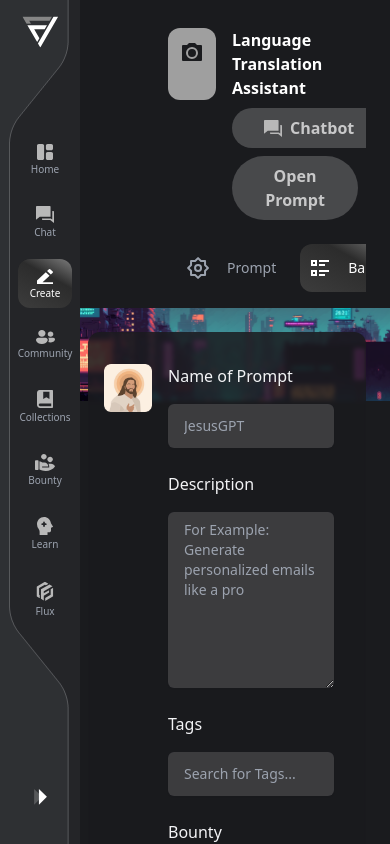
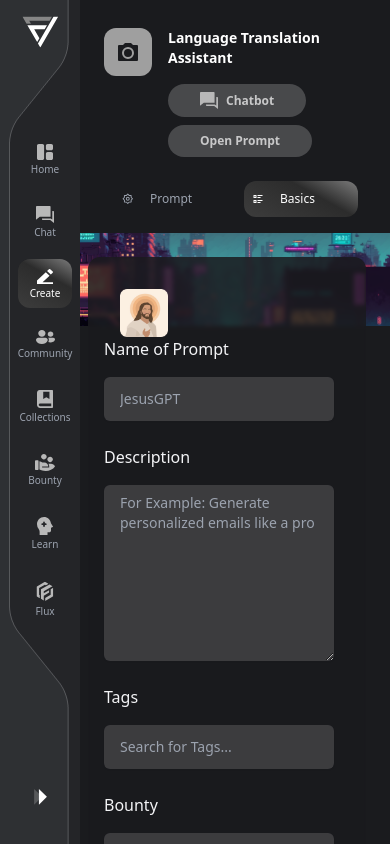
Before and after one commit to kashifal/flowgpt, a Next.js app: page / in a window 390 px wide. Both pictures are taken after a click on the item "Basics". Shown: the top 844 px of the page. Built offline with nearby package versions, Linux system fonts and the light colour scheme.

Commit message:
responsive changes

```diff
--- a/src/components/GPTForm.jsx
+++ b/src/components/GPTForm.jsx
@@ -21,7 +21,7 @@ const GPTForm = () => {
   return (
     <div className="z-50  relative h-full flex items-center  gap-8 ">
               <form
-                className="  pr-8 lg:pl-44 pl-20 pt-8 relative rounded-xl w-[100%]  h-full"
+                className="  pr-8 sm:pl-44 pl-4 pt-8 relative rounded-xl w-[100%]  h-full"
                 style={{
                   background: "rgba(26, 27, 30, 0.85)",
                   backdropFilter: "blur(2px)",
@@ -29,7 +29,7 @@ const GPTForm = () => {
               >
                 <img
                   src="/images/cisa.png"
-                  className="absolute lg:left-12 lg:w-auto w-12 left-4"
+                  className="sm:absolute relative lg:left-12 lg:w-auto w-12 left-4"
                   alt=""
                 />
                 <div>
--- a/src/components/Svgs/Basics.jsx
+++ b/src/components/Svgs/Basics.jsx
@@ -4,8 +4,8 @@ function BasicsIcon() {
   return (
     <svg
       xmlns="http://www.w3.org/2000/svg"
-      width="24"
-      height="24"
+      className="md:h-5 md:w-5 x-3 w-3"
+
       fill="currentcolor"
       viewBox="0 0 24 24"
     >
--- a/src/components/Svgs/Settings.jsx
+++ b/src/components/Svgs/Settings.jsx
@@ -4,10 +4,10 @@ function SettingsIcon() {
   return (
     <svg
       xmlns="http://www.w3.org/2000/svg"
-      width="25"
-      height="24"
+
       fill="currentcolor"
       viewBox="0 0 25 24"
+      className="md:h-5 md:w-5 x-3 w-3"
     >
       <g clipPath="url(#clip0_122_121)">
         <path
--- a/src/pages/index.jsx
+++ b/src/pages/index.jsx
@@ -148,7 +148,7 @@ export default function Home() {
                       {/* <item.icon className="h-6 w-6 shrink-0" aria-hidden="true" /> */}
                       <div className=" flex items-center py-0.5 gap-4">
                         <item.icon />
-                        <span className="text-sm leading-none inline-block flex-none font-normal">
+                        <span className="text-xs md:text-sm leading-none inline-block flex-none font-normal">
                           {item.name}
                         </span>
                       </div>
@@ -163,14 +163,14 @@ export default function Home() {
 
         {/*  main body  */}
 
-        <div className="xl:ml-[368px] md:h-52 h-68 xl:hidden ml-4 pl-20 sm:pl-2 px-6 pt-3 bg-primary">
+        <div className="xl:ml-[368px] md:h-52 h-68 xl:hidden ml-4 pl-4 sm:pl-2 px-6 pt-3 bg-primary">
           <aside className=" w-full bg-priamry bottom-0 left-20 top-0    border-gray-700  overflow-y-auto bg-primary  px-2 py-4 sm:px-3 lg:px-4 xl:block">
             <div className="title-div ">
               <div className="flex gap-4">
                 <div className="bg-[#9F9F9F] rounded-xl px-3 py-3 inline-flex">
                   <CameraIcon />
                 </div>
-                <h1 className="text-md text-white font-semibold">
+                <h1 className="md:text-md text-sm text-white font-semibold">
                   Language Translation Assistant
                 </h1>
               </div>
@@ -179,7 +179,7 @@ export default function Home() {
                 className=" gap-2 mt-2 ml-16  items-center inline-flex px-8 justify-center rounded-full py-2 bg-white/20"
               >
                 <ChatIcon />
-                <h1 className="text-md  font-semibold text-white/70">
+                <h1 className="md:text-md text-xs  font-semibold text-white/70">
                   Chatbot
                 </h1>
               </a>
@@ -188,7 +188,7 @@ export default function Home() {
                 onClick={() => setOpen(!open)}
                 className=" gap-2 mt-2 ml-16  items-center inline-flex px-8 justify-center rounded-full py-2 bg-white/20"
               >
-                <h1 className="text-md  font-semibold text-white/70">
+                <h1 className="tmd:text-md text-xs font-semibold text-white/70">
                   Open Prompt
                 </h1>
               </button>
@@ -216,7 +216,7 @@ export default function Home() {
                         {/* <item.icon className="h-6 w-6 shrink-0" aria-hidden="true" /> */}
                         <div className=" flex items-center py-0.5 gap-4">
                           <item.icon />
-                          <span className="text-sm leading-none inline-block flex-none font-normal">
+                          <span className="md:text-sm text-xs leading-none inline-block flex-none font-normal">
                             {item.name}
                           </span>
                         </div>
@@ -529,7 +529,7 @@ export default function Home() {
                   </div>
                 </div>
 
-                <div className="absolute bottom-0 py-4 left-0 w-full lg:px-12 px-6 right-0 gap-4 flex items-center">
+                <div className="absolute bottom-0 py-4 left-0 w-full lg:px-12 px-2 right-0 gap-4 flex items-center">
                   <input className="w-full px-3 py-2 rounded-full" onChange={(e) => setGptMessage(e.target.value)} />
                   <button onClick={() => {console.log(gptMessage)}}  className="bg-white py-2 gap-2 rounded-full px-4 flex items-center">
                     Send <MessageIcon />
```
